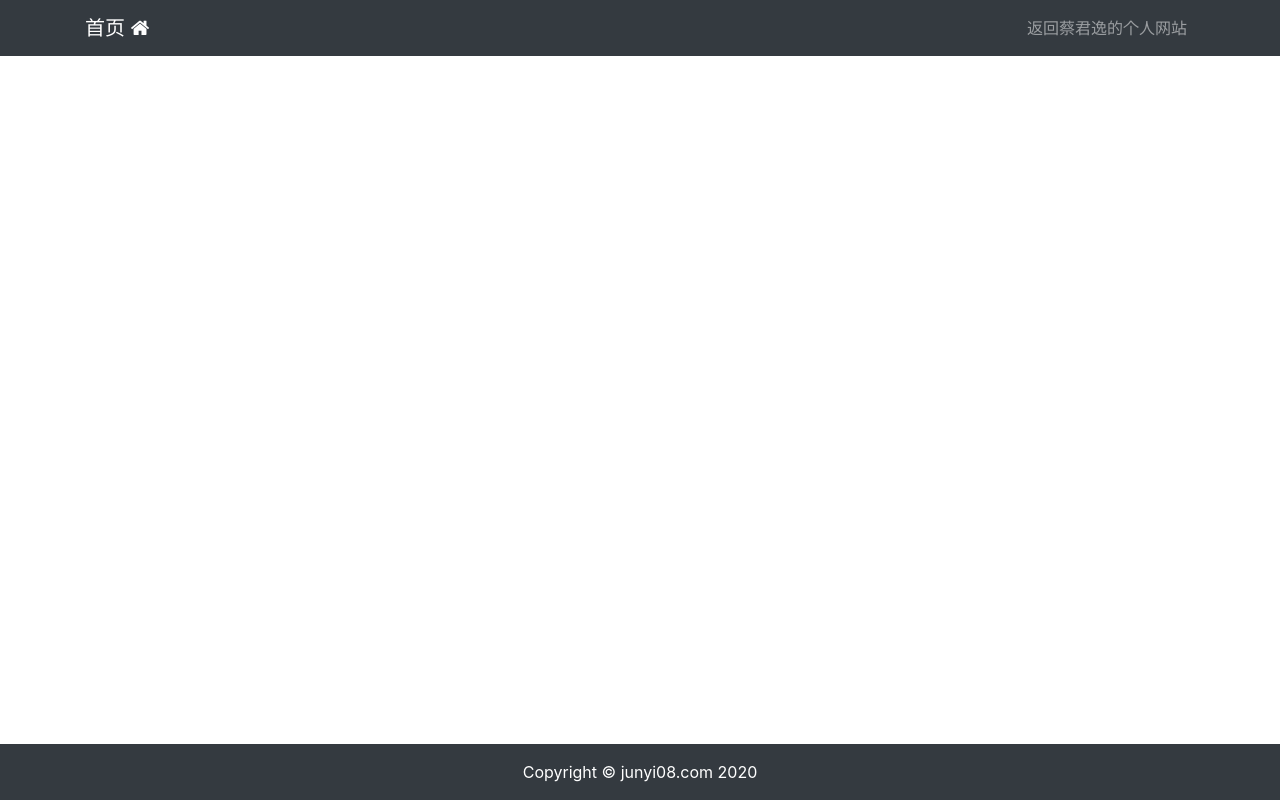
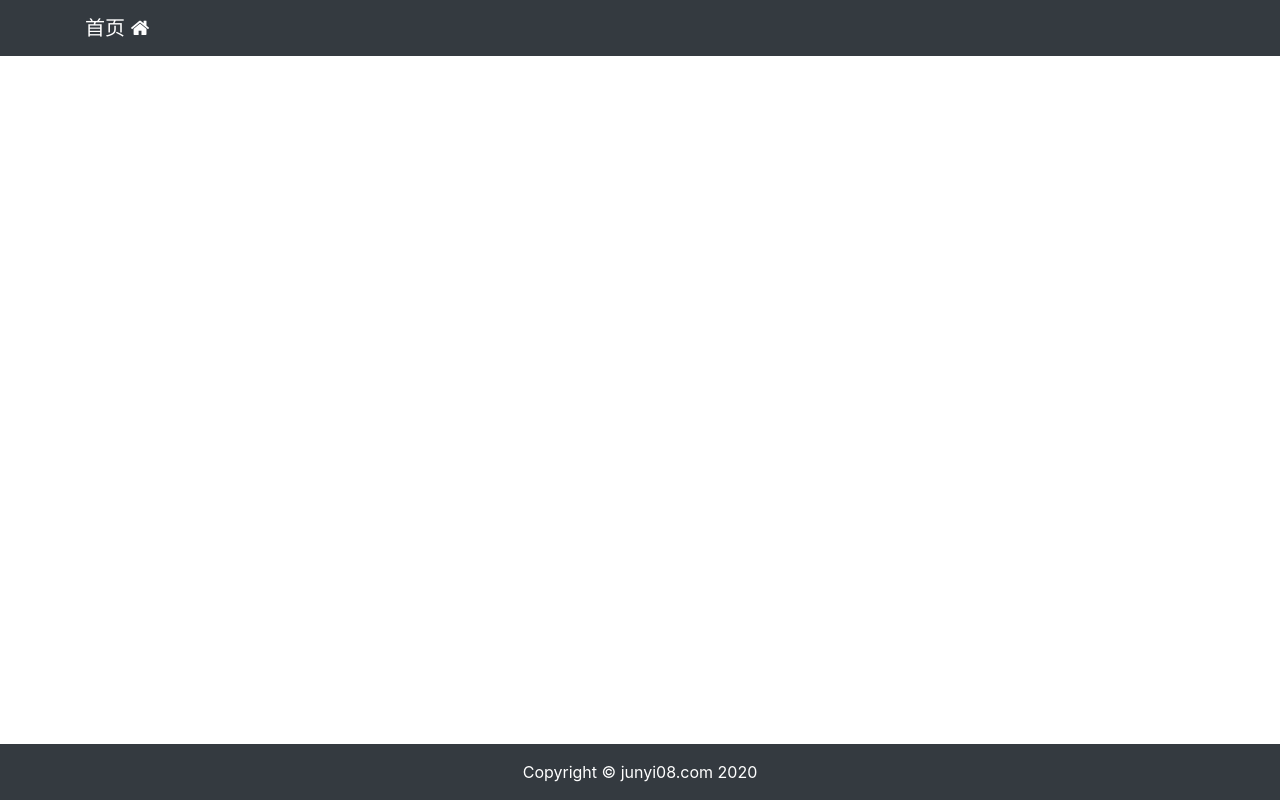
Before and after one commit to icaijy/junyi08.com, a Django app: template blogproject/article/templates/base.html in a window 1280 px wide. Run offline with Django 3.2, Linux system fonts and the light colour scheme; the template is opened without the code that fills it, so the values that code supplies are empty; some libraries are stand-ins or nearby versions.

Commit message:
fix some bugs

```diff
--- a/blogproject/article/templates/base.html
+++ b/blogproject/article/templates/base.html
@@ -6,14 +6,14 @@
     <title>{% block title %}{% endblock %}- 君逸的个人网站</title>
     <link rel="stylesheet" href="https://cdn.jsdelivr.net/npm/bootstrap@4.5.3/dist/css/bootstrap.min.css">
     <link rel="stylesheet" href="{% static 'index.css' %}">
-    <link rel="stylesheet" href="https://cdn.staticfile.org/font-awesome/4.7.0/css/font-awesome.css">
+    <link rel="stylesheet" href="https://cdn.jsdelivr.net/npm/font-awesome@4.7.0/css/font-awesome.css">
 </head>
 
 <body>
     {% include 'header.html' %}
     {% block content %}{% endblock content %}
     {% include 'footer.html' %}
-    <script src="https://ajax.aspnetcdn.com/ajax/jQuery/jquery-3.5.1.js"></script>
+    <script src="https://cdn.jsdelivr.net/npm/jquery@3.5.1/dist/jquery.js"></script>
     <script src="https://cdn.jsdelivr.net/npm/popper.js@1.16.1-lts/dist/umd/popper.min.js"></script>
     <script src="https://cdn.jsdelivr.net/npm/bootstrap@4.5.3/dist/js/bootstrap.min.js"></script>
     <!-- arg: color="0,0,255" opacity='0.7' zIndex="-2" count="99" -->
--- a/blogproject/article/templates/header.html
+++ b/blogproject/article/templates/header.html
@@ -4,7 +4,7 @@
     <div>
       <ul class="navbar-nav">
         <li class="nav-item">
-          <a class="nav-link" href="https://junyi08.com">返回蔡君逸的个人网站</a>
+          <!--<a class="nav-link" href="https://junyi08.com">返回君逸的个人网站</a>-->
         </li>
       </ul>
     </div>
--- a/blogproject/blogproject/settings.example.py
+++ b/blogproject/blogproject/settings.example.py
@@ -26,7 +26,7 @@ SECRET_KEY = ''
 # SECURITY WARNING: don't run with debug turned on in production!
 DEBUG = True
 
-ALLOWED_HOSTS = []
+ALLOWED_HOSTS = ['localhost', 'junyi08.com']
 
 
 # Application definition
--- a/blogproject/static/index.css
+++ b/blogproject/static/index.css
@@ -1,2 +1,3 @@
 p{word-break:break-all;}
 .articleContent{background:white}
+html,body{height: 100%;}
```
